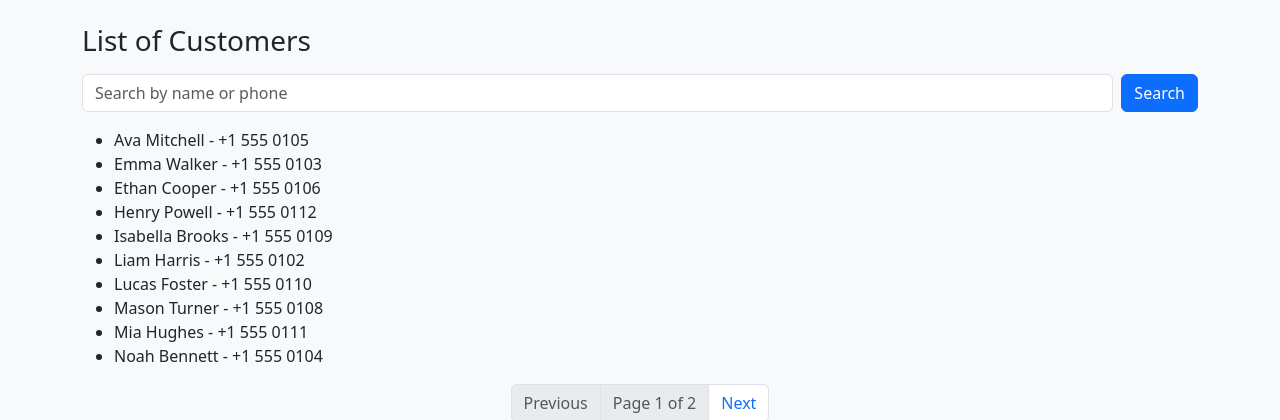
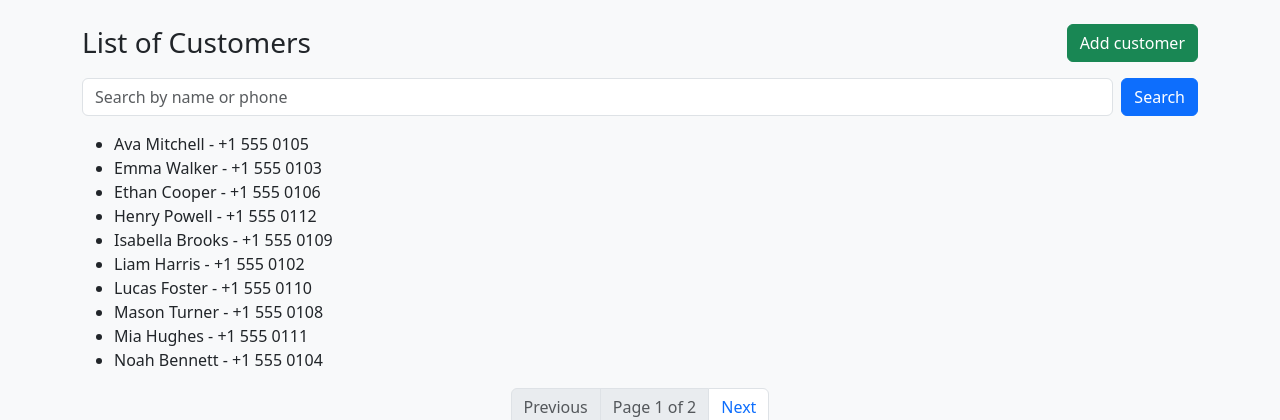
Before and after one commit to sofiia-pohuliailo388/velofix, a Django app: page /customers/ in a window 1280 px wide. Shown: the part 56-476 px from the top of the page. Run offline with Django 5.2, Linux system fonts and the light colour scheme; a user stored in the database is signed in; data comes from the database, SQL or seed files in the repository.

Commit message:
add customer create form

```diff
--- a/apps/customers/forms.py
+++ b/apps/customers/forms.py
@@ -7,3 +7,8 @@ class CustomerForm(forms.ModelForm):
     class Meta:
         model = Customer
         fields = ["full_name", "phone", "email", "notes"]
+
+    def __init__(self, *args, **kwargs):
+        super().__init__(*args, **kwargs)
+        for field in self.fields.values():
+            field.widget.attrs["class"] = "form-control"
--- a/apps/customers/urls.py
+++ b/apps/customers/urls.py
@@ -1,7 +1,8 @@
 from django.urls import path
 
-from .views import CustomerList
+from .views import CustomerList, CustomerCreate
 
 urlpatterns = [
     path("", CustomerList.as_view(), name="customer-list"),
+    path("add/", CustomerCreate.as_view(), name="customer-create"),
 ]
--- a/apps/customers/views.py
+++ b/apps/customers/views.py
@@ -1,9 +1,12 @@
 from django.contrib.auth.mixins import LoginRequiredMixin
+from django.contrib.messages.views import SuccessMessageMixin
 from django.db.models import Q
+from django.urls import reverse_lazy
 from django.views import generic
 
 from .models import Customer
 
+from .forms import CustomerForm
 
 class CustomerList(LoginRequiredMixin, generic.ListView):
     model = Customer
@@ -25,3 +28,11 @@ class CustomerList(LoginRequiredMixin, generic.ListView):
         context = super().get_context_data(**kwargs)
         context["q"] = self.request.GET.get("q", "").strip()
         return context
+
+
+class CustomerCreate(LoginRequiredMixin, SuccessMessageMixin, generic.CreateView):
+    model = Customer
+    form_class = CustomerForm
+    template_name = "customers/customer_form.html"
+    success_url = reverse_lazy("customer-list")
+    success_message = "Customer created"
--- a/templates/customers/customer_list.html
+++ b/templates/customers/customer_list.html
@@ -3,7 +3,10 @@
 {% block title %}Customers - VeloFix{% endblock %}
 
 {% block content %}
-<h1 class="h3 mb-3">List of Customers</h1>
+<div class="d-flex justify-content-between align-items-center mb-3">
+  <h1 class="h3 m-0">List of Customers</h1>
+  <a href="{% url 'customer-create' %}" class="btn btn-success">Add customer</a>
+</div>
 
 <form method="get" class="d-flex gap-2 mb-3">
     <input type="text" name="q" value="{{ q }}"
```
Also changed, not shown: templates/customers/customer_form.html (added, +22 -0 lines).
